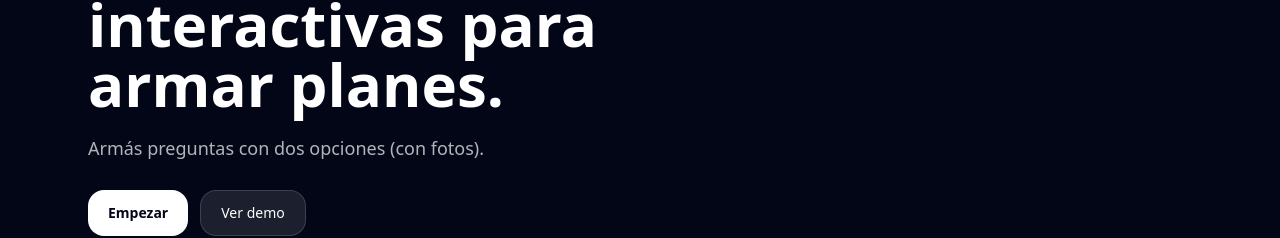
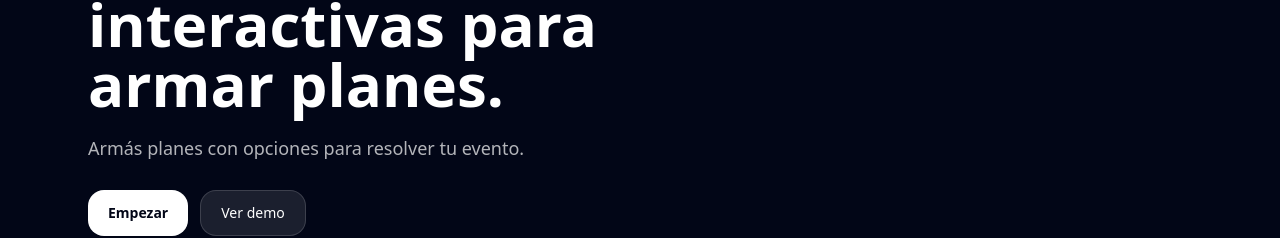
Before and after one commit to MatiasIvanGarcia/Resolvit, a React (Vite) app: page / in a window 1280 px wide. Shown: the part 208-446 px from the top of the page. Built offline with nearby package versions, Linux system fonts and the light colour scheme; the HTML template or start-up script is replaced by a standard one.

Commit message:
Update App.tsx

```diff
--- a/src/App.tsx
+++ b/src/App.tsx
@@ -107,7 +107,7 @@ function Home({ session }: { session: Session | null }) {
             Creá invitaciones interactivas para armar planes.
           </h1>
           <p className="text-white/70 text-lg">
-            Armás preguntas con dos opciones (con fotos).
+            Armás planes con opciones para resolver tu evento.
           </p>
 
           <div className="flex flex-wrap gap-3 pt-2">
```
